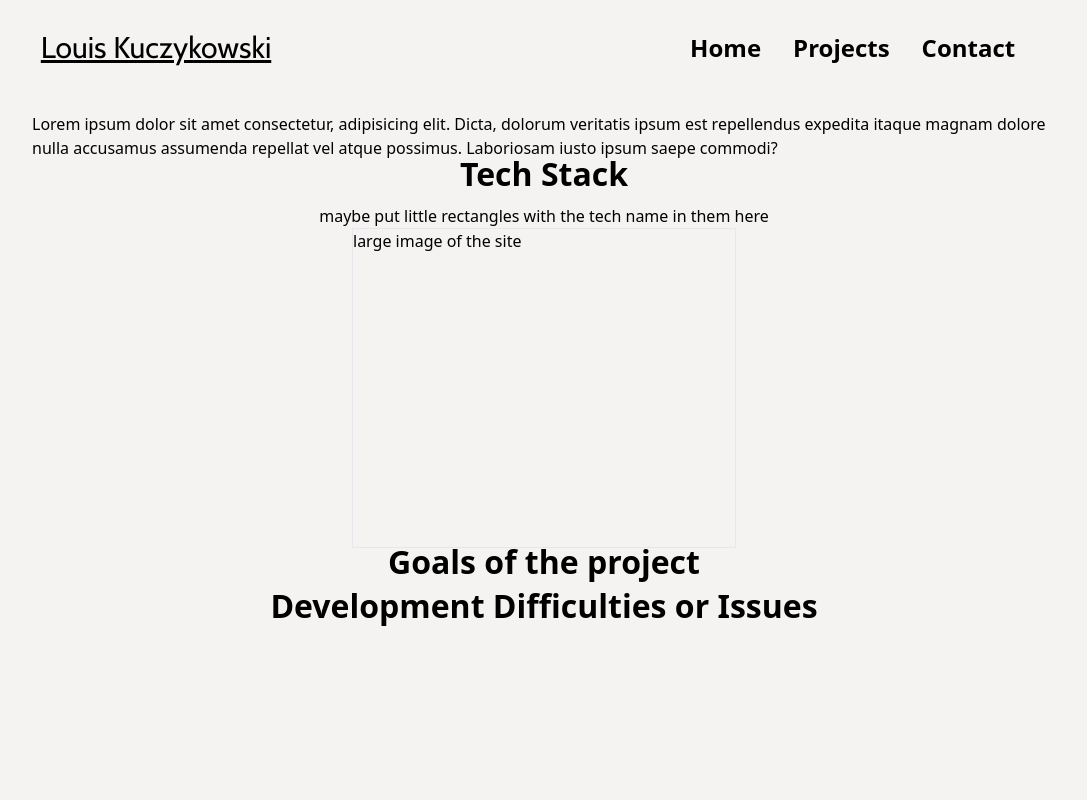
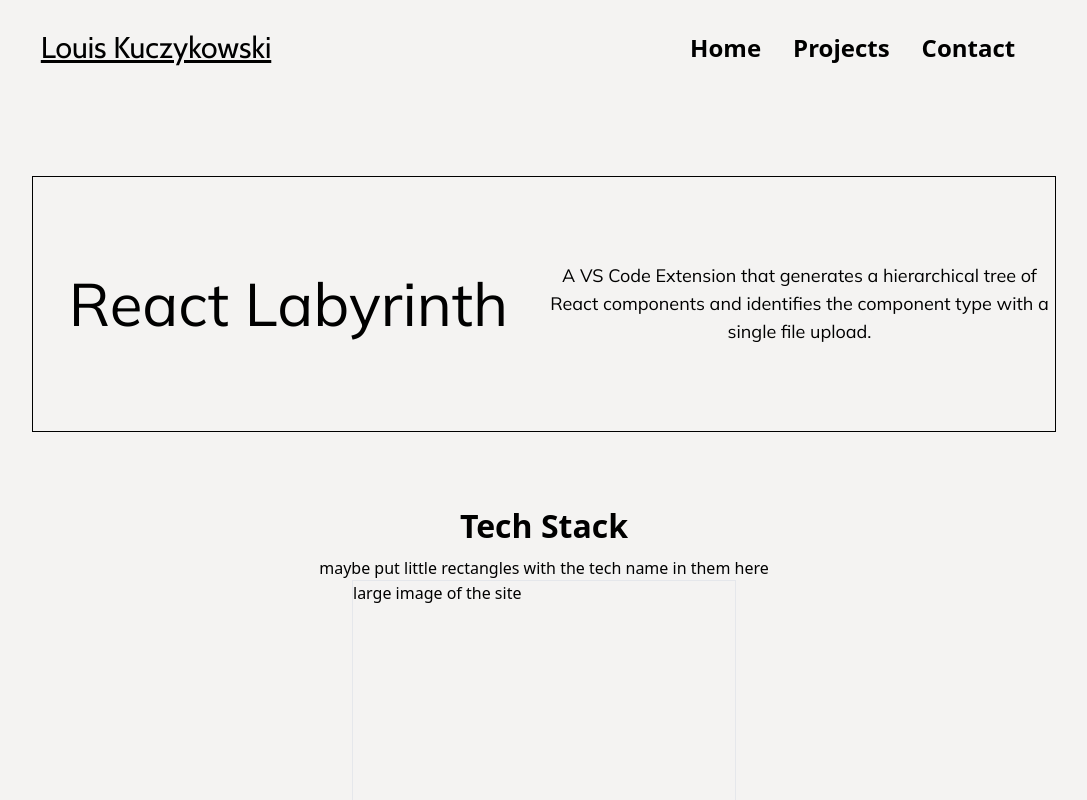
Before and after one commit to Louka3/lk-portfolio, a Next.js app: page /projects in a window 1280 px wide. Shown: the top 800 px of the page, without its empty margins (96-1183 px from the left). Built offline with nearby package versions, Linux system fonts and the light colour scheme.

Commit message:
working on getting dynamic data for the ProjectSplit component."

```diff
--- a/src/app/layout.tsx
+++ b/src/app/layout.tsx
@@ -1,6 +1,12 @@
 import type { Metadata } from 'next';
 import Head from 'next/head';
-import { Inter, Montserrat, Cabin, Merriweather } from 'next/font/google';
+import {
+  Inter,
+  Montserrat,
+  Cabin,
+  Merriweather,
+  Mulish,
+} from 'next/font/google';
 import './globals.css';
 import { Navbar } from '@/components/Home/Navbar';
 
@@ -15,6 +21,7 @@
   weight: '300',
 });
 const cabin = Cabin({ subsets: ['latin'], variable: '--font-cabin' });
+const mulish = Mulish({ subsets: ['latin'], variable: '--font-mulish' });
 
 export const metadata: Metadata = {
   title: 'Lk-portfolio',
@@ -29,7 +36,7 @@
   return (
     <html lang="en">
       <body
-        className={`${inter.variable} ${montserrat.variable} ${merriweather.variable} ${cabin.variable}`}
+        className={`${inter.variable} ${montserrat.variable} ${merriweather.variable} ${cabin.variable} ${mulish.variable}`}
       >
         <Navbar />
         {children}
--- a/src/app/page.tsx
+++ b/src/app/page.tsx
@@ -2,7 +2,7 @@
 // import Link from 'next/link';
 import { Navbar } from '../components/Home/Navbar';
 import { AboutSection } from '../components/Home/AboutSection';
-import { ProjectSection } from '../components/Project/ProjectSection';
+import { ProjectSection } from '../components/Project/ProjectSectionHome';
 import { ContactSection } from '../components/Home/ContactSection';
 import { Footer } from '../components/Home/Footer';
 import RootLayout from './layout';
--- a/src/app/projects/page.tsx
+++ b/src/app/projects/page.tsx
@@ -1,4 +1,5 @@
 import { Navbar } from '@/components/Home/Navbar';
+import { ProjectSplit } from '@/components/Project/ProjectSplit';
 
 export default function Projects({
   searchParams,
@@ -8,13 +9,17 @@
   return (
     <>
       <main className="w-[80%] flex min-h-screen flex-col items-center pt-24">
-        <h1 className="project-headers">{searchParams.name}</h1>
+        {/* <h1 className="project-headers">{searchParams.name}</h1>
         <p id="summary">
           Lorem ipsum dolor sit amet consectetur, adipisicing elit. Dicta,
           dolorum veritatis ipsum est repellendus expedita itaque magnam dolore
           nulla accusamus assumenda repellat vel atque possimus. Laboriosam
           iusto ipsum saepe commodi?
-        </p>
+        </p> */}
+        <ProjectSplit
+          projectName={'React Labyrinth'}
+          projectSummary={'summary'}
+        />
         <div id="tech-stack-container" className="flex flex-col items-center">
           <h2 className="project-headers">Tech Stack</h2>
           maybe put little rectangles with the tech name in them here
--- /dev/null
+++ b/src/components/Project/ProjectSectionHome.tsx
@@ -0,0 +1,51 @@
+'use server';
+import Link from 'next/link';
+import { ProjectCard } from './ProjectCard';
+
+export const ProjectSection = (): JSX.Element => {
+  return (
+    <div id="projects" className="my-12 w-p flex flex-col xl:my-24">
+      <div className="text-center text-4xl my-8 font-cabin underline lg:text-start 2xl:text-5xl">
+        Projects
+      </div>
+      <div
+        id="card-container"
+        className="font-merriweather flex flex-col gap-4 lg:grid lg:grid-cols-2 lg:gap-5"
+      >
+        <ProjectCard
+          name="React Labyrinth"
+          url="https://github.com/oslabs-beta/React-Labyrinth/"
+          description="A VS Code Extension that generates a hierarchical tree of React
+                components and identifies the component type with a single file
+                upload."
+          imgName="reactLab"
+          //   className="bg-reactLab"
+        />
+        <ProjectCard
+          name="Articon"
+          url="https://github.com/Articon-scratch-project/Articon"
+          description="An application that allows you to find famous artworks to use as
+          reaction images for various emotions and situations."
+          imgName="articon"
+          //   className="bg-articon"
+        />
+        <ProjectCard
+          name="Co-Sync"
+          url="https://github.com/IterationDreamTeam/Co-Sync"
+          description="Co-Sync is a SCRUM app. It's main focus is to help teams
+          manage their projects and tasks."
+          imgName="coSync"
+          //   className="bg-coSync"
+        />
+        <ProjectCard
+          name="Personal Bookshelf"
+          url="https://github.com/Louka3/personal-bookshelf"
+          description="A personal digital library to help users keep track of books
+          they've read, enjoyed, or dropped before finishing."
+          imgName="personalBookshelf"
+          //   className="bg-personalBookshelf"
+        />
+      </div>
+    </div>
+  );
+};
--- /dev/null
+++ b/src/components/Project/ProjectSplit.tsx
@@ -0,0 +1,60 @@
+'use client';
+import React, { useState, useEffect } from 'react';
+
+interface Project {
+  id: string;
+  name: string;
+  url: string;
+  description: string;
+  imgName: string;
+}
+
+export const ProjectSplit = (props: any): JSX.Element => {
+  const [projects, setProjects] = useState<Project[]>([]);
+  const [projectName, setProjectName] = useState<string>();
+  const [projectSummary, setProjectSummary] = useState<string>('');
+  const [loading, setLoading] = useState<boolean>(true);
+
+  useEffect(() => {
+    const fetchProjects = async () => {
+      try {
+        const response = await fetch('../api/projects');
+        const data = await response.json();
+        setProjects(data.projects);
+        setLoading(false);
+      } catch (error) {
+        console.error('Error fetching projects data:', error);
+        setLoading(false);
+      }
+    };
+    fetchProjects();
+    console.log('Fetching data...');
+  }, []);
+  useEffect(() => {
+    if (!loading && projects.length > 0) {
+      console.log(projects);
+      const summary = projects.filter(
+        (project) => project.name === 'React Labyrinth'
+      );
+      setProjectName(props.projectName);
+      setProjectSummary(summary[0].description);
+    }
+  }, [projects, loading]);
+
+  const Spinner = () => (
+    <div className="flex justify-center items-center">
+      <div className="animate-spin rounded-full h-8 w-8 border-t-2 border-b-2 border-blue-500"></div>
+    </div>
+  );
+
+  return (
+    <div className="my-20 border border-black flex min-w-full text-center items-center h-64 align-middle">
+      <div className=" min-w-[50%] font-mulish text-6xl">
+        {loading ? 'Loading...' : projectName}
+      </div>
+      <div className=" text-lg min-h-full flex items-center font-mulish">
+        <p>{loading ? 'Loading...' : projectSummary}</p>
+      </div>
+    </div>
+  );
+};
```
